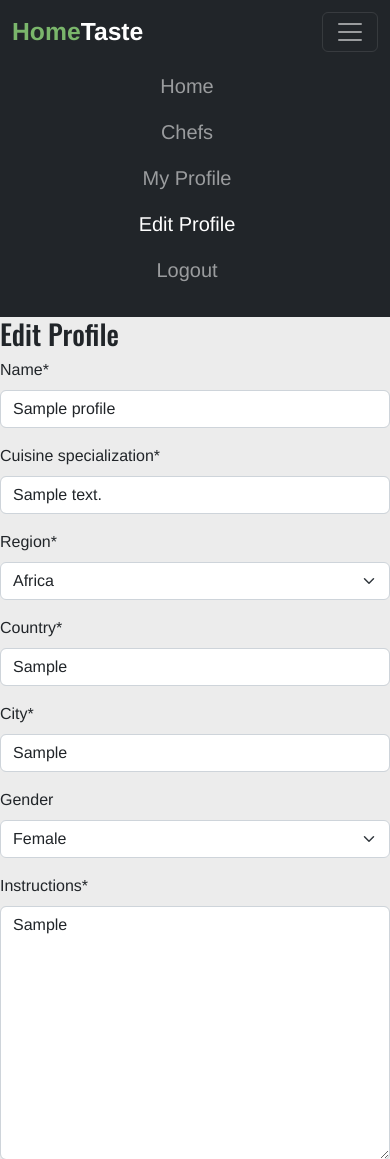
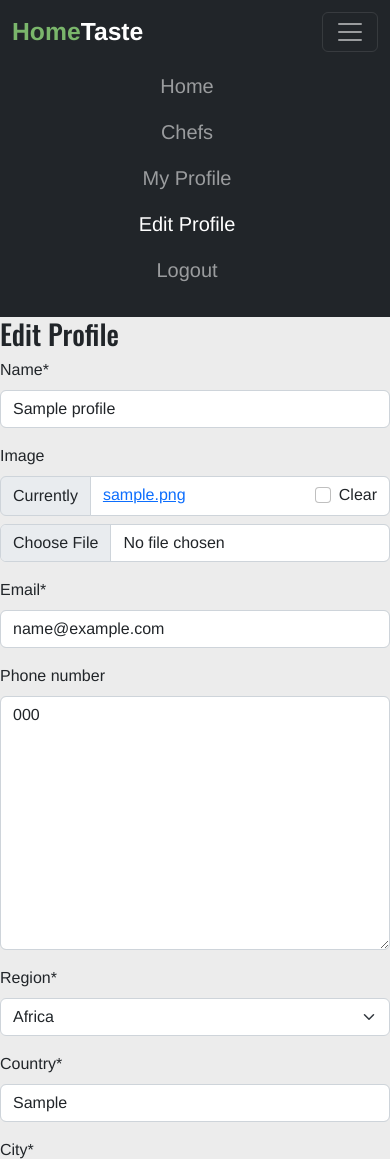
Before and after one commit to alakeldev/home-taste-app, a Django app: page /chefs/editprofile/ in a window 390 px wide. Shown: the top 1159 px of the page. Run offline with Django 5.2, Linux system fonts and the light colour scheme; a user stored in the database is signed in; tables that the repository leaves empty hold one stand-in row (values such as "Sample post"); some libraries are stand-ins or nearby versions.

Commit message:
edit chefs/models.py 'edit Profile model add phone field + email field + img5 dish' + edit settings.py 'phone_field inside installed_app' + edit_myprofile.html 'call the new fields models and dispaly on the page' + add the new fields to the forms.py 'UserProfileForm' + 0006-migrations file

```diff
--- a/chefs/forms.py
+++ b/chefs/forms.py
@@ -7,7 +7,7 @@
 class UserProfileForm(forms.ModelForm):
     class Meta:
         model = Profile
-        fields = ['name','cuisine_specialization', 'Region', 'country', 'city', 'gender', 'instructions', 'image', 'facebook_link', 'instagram_link', 'tiktok_link', 'youtube_link', 'dish1', 'dish2','dish3','dish4',]
+        fields = ['name', 'image', 'email', 'phone_number','Region', 'country', 'city', 'gender','cuisine_specialization', 'instructions', 'facebook_link', 'instagram_link', 'tiktok_link', 'youtube_link', 'dish1', 'dish2','dish3','dish4','dish5',]
 
     def __init__(self, *args, **kwargs):
         super().__init__(*args, **kwargs)
--- a/chefs/models.py
+++ b/chefs/models.py
@@ -4,6 +4,8 @@
 from django_resized import ResizedImageField
 from django.db.models.signals import post_save
 from django.utils.text import slugify
+from phone_field import PhoneField
+
 # Create your models here.
 
 GENDER = (("F", "Female"), ("M", "Male"))
@@ -23,6 +25,8 @@
 
     user = models.OneToOneField(User, on_delete=models.CASCADE)
     name = models.CharField(max_length=30)
+    email = models.EmailField(max_length=50, default='-')
+    phone_number = PhoneField(blank=True, help_text='Contact phone number')
     cuisine_specialization = models.CharField(max_length=50, default='-')
     Region = models.CharField(max_length=25, choices=REGION, default='Asia')
     country = models.CharField(max_length=25, default='-')
@@ -40,6 +44,7 @@
     dish2 = ResizedImageField(size=[200, None], quality=75, upload_to='dishes/', force_format='WEBP', blank=True, null=True)
     dish3 = ResizedImageField(size=[200, None], quality=75, upload_to='dishes/', force_format='WEBP', blank=True, null=True)
     dish4 = ResizedImageField(size=[200, None], quality=75, upload_to='dishes/', force_format='WEBP', blank=True, null=True)
+    dish5 = ResizedImageField(size=[200, None], quality=75, upload_to='dishes/', force_format='WEBP', blank=True, null=True)
 
 
     def save(self, *args, **kwargs):
--- a/home_taste/settings.py
+++ b/home_taste/settings.py
@@ -57,6 +57,7 @@
     'crispy_bootstrap5',
     'cloudinary',
     'cloudinary_storage',
+    'phone_field',
 ]
 
 SITE_ID = 1
```
Also changed, not shown: chefs/templates/my_profile.html (+10 -5 lines), chefs/migrations/0006_profile_dish5_profile_email_profile_phone_number.py (added).
